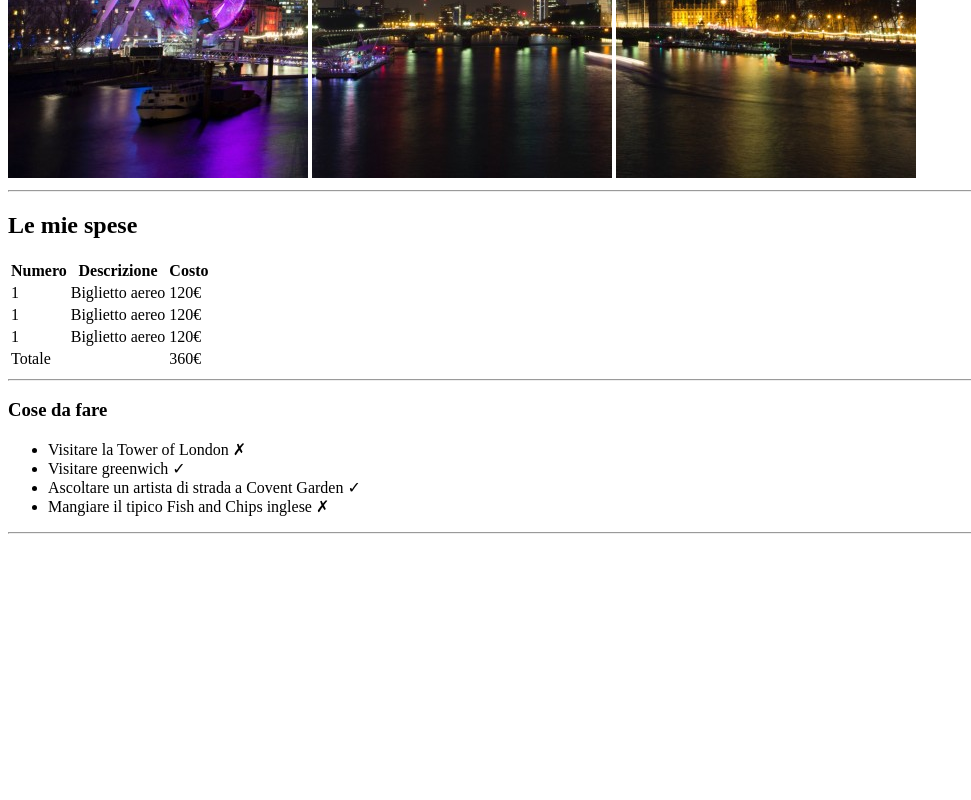
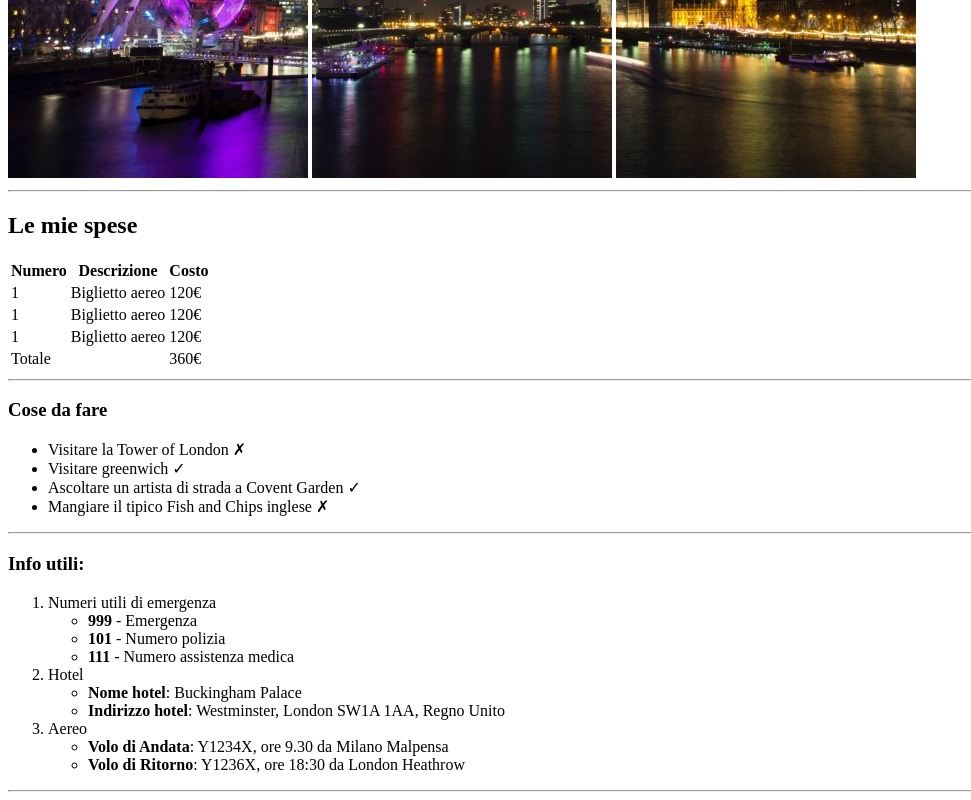
Before and after one commit to mirkosorrentino/html-london-trip, a plain HTML site: page index.html in a window 1280 px wide. Shown: the part 502-1302 px from the top of the page, without its empty margins (0-971 px from the left). Before the commit the page ends 1044 px from the top, so only its background shows below. Drawn offline with Linux system fonts and the light colour scheme.

Commit message:
Add: 'Info utili' section

```diff
--- a/index.html
+++ b/index.html
@@ -70,8 +70,42 @@
         </ul>
         <hr>
     </section>
+
     <!-- 'Info utili' section -->
-    <section></section>
+    <section>
+        <h3>Info utili:</h3>
+        <!-- first-level list -->
+        <ol>
+            <li>
+                Numeri utili di emergenza
+                <!-- second-level list -->
+                <ul>
+                    <li><strong>999</strong> - Emergenza</li>
+                    <li><strong>101</strong> - Numero polizia</li>
+                    <li><strong>111</strong> - Numero assistenza medica</li>
+                </ul>
+            </li>
+            <!-- first-level list -->
+            <li>
+                Hotel
+                <!-- second-level list -->
+                <ul>
+                    <li><strong>Nome hotel</strong>: Buckingham Palace</li>
+                    <li><strong>Indirizzo hotel</strong>: Westminster, London SW1A 1AA, Regno Unito</li>
+                </ul>
+            </li>
+            <!-- first-level list -->
+            <li>
+                Aereo
+                <!-- second-level list -->
+                <ul>
+                    <li><strong>Volo di Andata</strong>: Y1234X, ore 9.30 da Milano Malpensa</li>
+                    <li><strong>Volo di Ritorno</strong>: Y1236X, ore 18:30 da London Heathrow</li>
+                </ul>
+            </li>
+        </ol>
+        <hr>
+    </section>
     </main>
     <!-- End main -->
     <!-- Footer -->
```
